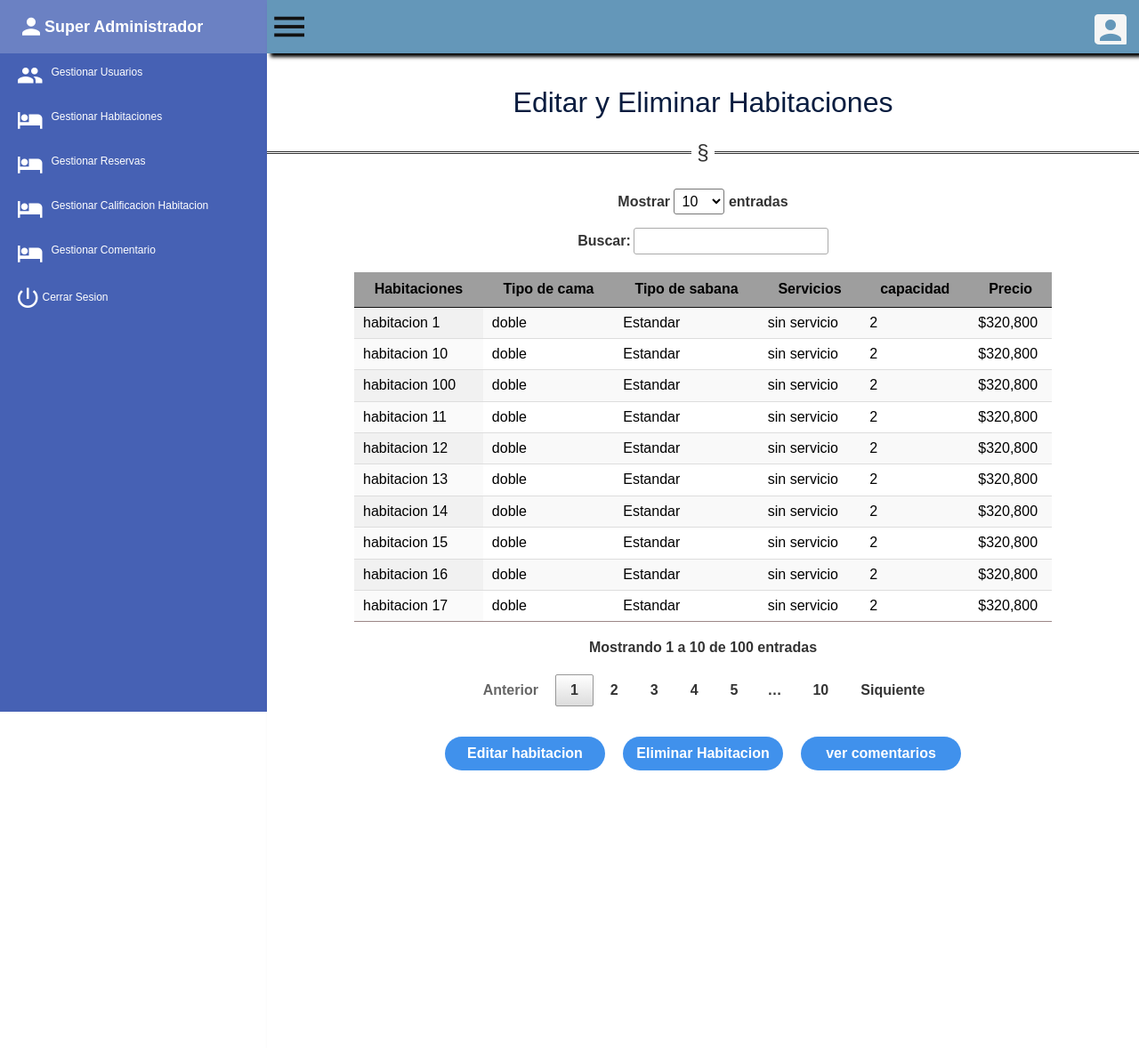
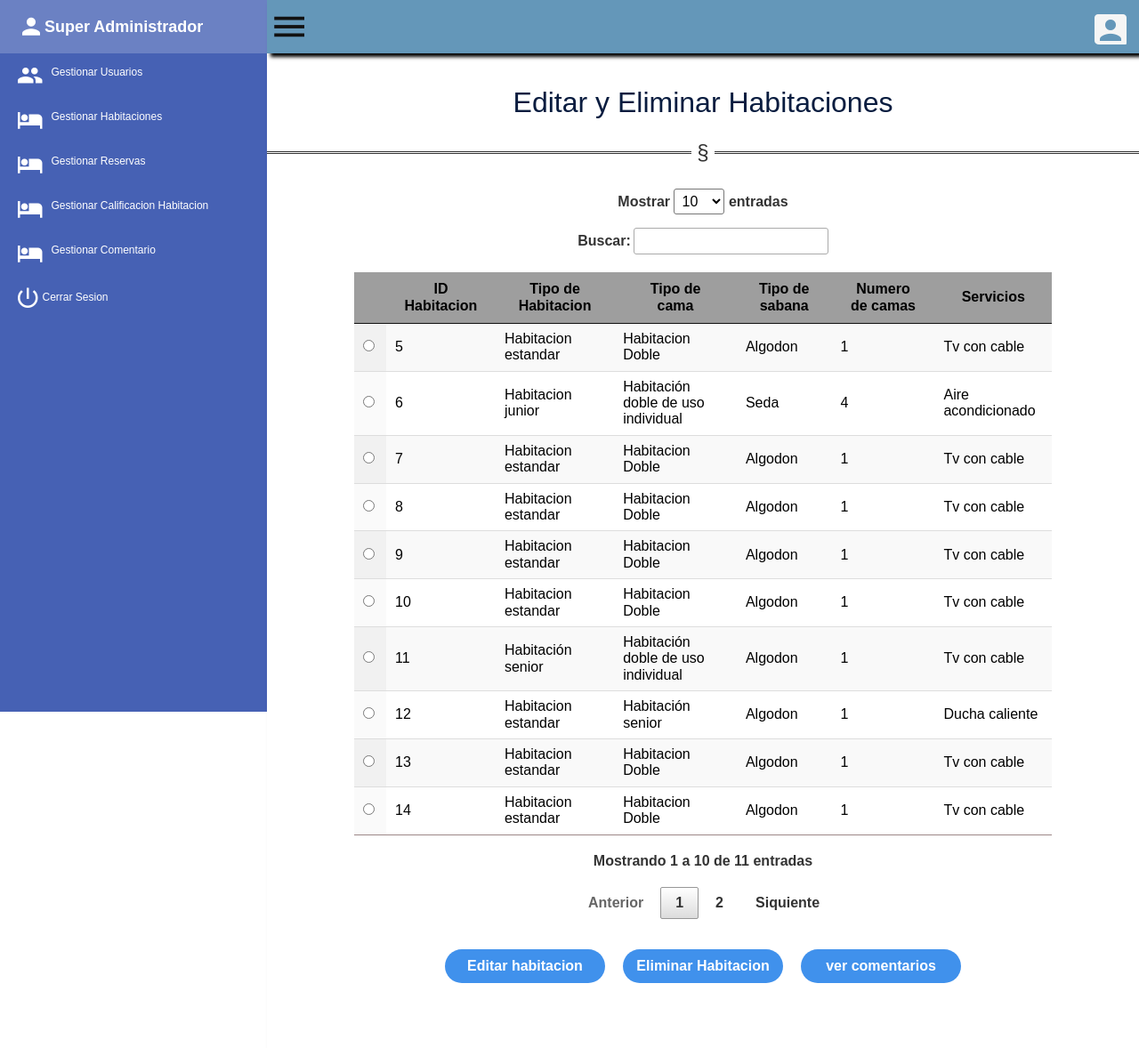
Before and after one commit to mvitta/Hoteles, a Flask app: page /dashboardSuperAdministrador/editareliminar in a window 1280 px wide. Shown: the top 1178 px of the page at 89% size. Run offline with Flask 2, Linux system fonts and the light colour scheme; data comes from the database, SQL or seed files in the repository; both versions use the stored data as it was after the commit; grey boxes are pictures that could not be loaded.

Commit message:
conexion con BD usuario, administrador, superAdmin, habitaciones

```diff
--- a/App.py
+++ b/App.py
@@ -9,6 +9,7 @@ import sqlite3
 app = Flask(__name__)
 app.secret_key = os.urandom(34)
 DATABASE_USUARIO = "hotel.db"
+clave = None
 
 
 def conexionBaseDeDatos():
@@ -156,6 +157,7 @@ def registro():
 
 @app.route('/hacerlogin', methods=['POST'])
 def hacerlogin():
+    global clave
     try:
         metodo = request.method
         if metodo == 'POST':
@@ -180,7 +182,7 @@ def hacerlogin():
                     if check_password_hash(creden[2], co):
                         session.clear()
                         session['admin'] = us
-                        session['id'] = creden[0]
+                        clave = creden[0]
                         return redirect(url_for('dashboardAdministrador'))
             elif valida == "@superadmin.com":
                 creden = buscarCredencialesSuperAdmin(us)
@@ -223,13 +225,13 @@ def crearHabitacionAdmin():
         numeroCamas = request.form.get('numeroCamas')
         servicios = request.form.get('servicios')
         print(habitacion, tipoHabitacion, sabanas, numeroCamas, servicios)
-        # idAdmin = session['id']
-        # print(idAdmin)
+
+        print(clave)
         conexion = conexionBaseDeDatos()
         cur = conexion.cursor()
         sql = "INSERT INTO habitaciones (id_administrador, tipo_habitacion, tipo_cama, sabanas, numero_camas, servicios) VALUES (?, ?, ?, ?, ?, ?)"
         cur.execute(
-            sql, [1, habitacion, tipoHabitacion, sabanas, numeroCamas, servicios])
+            sql, [clave, habitacion, tipoHabitacion, sabanas, numeroCamas, servicios])
         conexion.commit()
         cur.close()
 
@@ -242,6 +244,7 @@ def crearHabitacionAdmin():
 def EditarEliminarAdmin():
     metodo = request.method
     if metodo == "POST":
+        # en esta seccion se creara una consula para editar o eliminar una habitacion
         pass
     if metodo == "GET":
         datos = listaDeHabitaciones()
@@ -296,7 +299,13 @@ def crearHabitacionSuper():
 
 @app.route('/dashboardSuperAdministrador/editareliminar')
 def EditarEliminarSuper():
-    return render_template('EditarEliminarSuperAdmin.html')
+    metodo = request.method
+    if metodo == "POST":
+        # en esta seccion se creara una consula para editar o eliminar una habitacion
+        pass
+    if metodo == "GET":
+        datos = listaDeHabitaciones()
+    return render_template('EditarEliminarSuperAdmin.html', datos=datos, filas=numeroDeRegistro())
 
 
 @app.route('/cerrarSesion')
--- a/templates/EditarEliminarSuperAdmin.html
+++ b/templates/EditarEliminarSuperAdmin.html
@@ -169,25 +169,27 @@
                     <table id="example" class="display" style="width:80%">
                         <thead>
                             <tr>
-                                <th>Habitaciones</th>
+                                <th></th>
+                                <th>ID Habitacion</th>
+                                <th>Tipo de Habitacion</th>
                                 <th>Tipo de cama</th>
                                 <th>Tipo de sabana</th>
+                                <th>Numero de camas</th>
                                 <th>Servicios</th>
-                                <th>capacidad</th>
-                                <th>Precio</th>
                             </tr>
                         </thead>
                         <tbody>
-                            {% for i in range(1, 101) -%}
+                            {% for i in datos %}
                             <tr>
-                                <td>habitacion {{i}}</td>
-                                <td>doble</td>
-                                <td>Estandar</td>
-                                <td>sin servicio</td>
-                                <td>2</td>
-                                <td>$320,800</td>
+                                <td><input type="radio" name="selecHab"></td>
+                                <td>{{i[0]}}</td>
+                                <td>{{i[2]}}</td>
+                                <td>{{i[3]}}</td>
+                                <td>{{i[4]}}</td>
+                                <td>{{i[5]}}</td>
+                                <td>{{i[6]}}</td>
                             </tr>
-                            {% endfor -%}
+                            {% endfor %}
                         </tbody>
                     </table>
                 </div>
```
Also changed, not shown: templates/BuscarHabitacion.html (+4 -6 lines), templates/EditarEliminarAdmin.html (+5 -6 lines), hotel.db.
